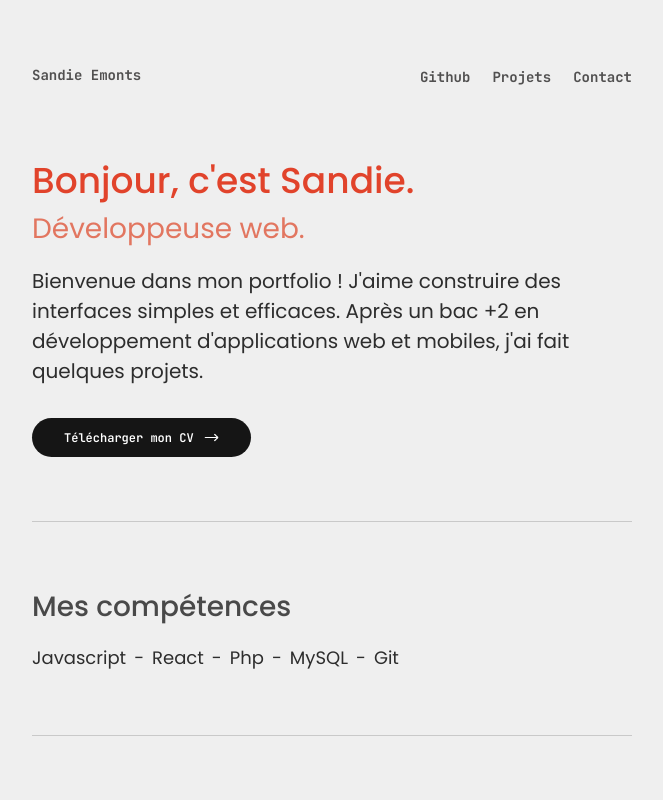
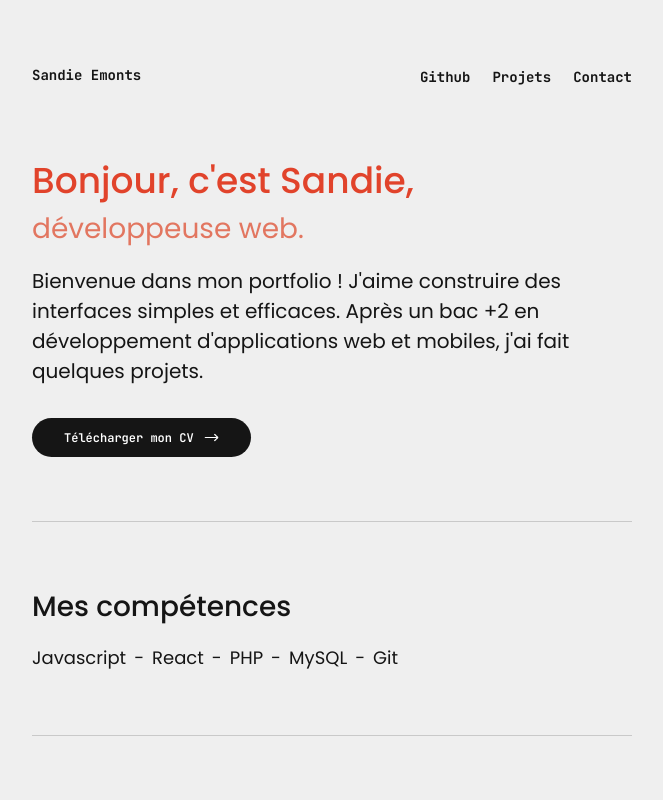
Before and after one commit to sandie75/Portfolio-Mini, a React (Vite) app: page / in a window 1280 px wide. Shown: the top 800 px of the page, without its empty margins (308-971 px from the left). Built offline with nearby package versions, Linux system fonts and the light colour scheme; a web font is replaced by a local one.

Commit message:
cv a jour

```diff
--- a/src/App.css
+++ b/src/App.css
@@ -23,7 +23,7 @@ ul{
 .app{
   background-color: #efefef;
   font-family: 'Poppins';
-  color: #2d2d2d;
+  color: #151515;
 }
 .page{
   max-width: 600px;
--- a/src/components/about/About.jsx
+++ b/src/components/about/About.jsx
@@ -2,8 +2,8 @@ import './about.css';
 
 const About = () => {
     return <section className ="about">
-        <h1>Bonjour, c'est Sandie.</h1>
-         <h2>Développeuse web.</h2>
+        <h1>Bonjour, c'est Sandie,</h1>
+         <h2>développeuse web.</h2>
          <p className="intro">Bienvenue dans mon portfolio&nbsp;! J'aime construire des interfaces simples et efficaces. Après un bac +2 en développement d'applications web et mobiles, j'ai fait quelques projets.</p>
 
         <a href="/cv.pdf" download="CV_Sandie_Emonts" className="cv-download-link">
--- a/src/components/about/about.css
+++ b/src/components/about/about.css
@@ -18,7 +18,7 @@ h1{
 }
 .intro{
     font-size: 20px;
-    /*color: #494949;*/
+    color: #151515;
     margin: 0;
 }
 .about a{
--- a/src/components/contact/contact.css
+++ b/src/components/contact/contact.css
@@ -8,7 +8,7 @@
     margin-bottom: 16px;
     font-weight: 500;
     font-size: 28px;
-    color: #494949;
+    color: #151515;
 }
 .textContainer{
     display: flex;
--- a/src/components/navbar/navbar.css
+++ b/src/components/navbar/navbar.css
@@ -1,5 +1,5 @@
 .name{
-    color: #515050;
+    color: #151515;
     font-size: 14px;
     font-family: 'JetBrains Mono';
     font-weight: bold;
@@ -11,10 +11,16 @@
     gap: 22px;
 }
 .links a{
-    color: #515050;
+    color: #151515;
     font-size: 14px;
     font-family: 'JetBrains Mono';
     font-weight: bold;
+    transition: transform 0.3s ease;
+    display: inline-block;
+}
+.links a:hover{
+    color: #5b5a5a;
+    transform: translateY(1px);
 }
 
 .navbar{
--- a/src/components/projects/Projects.jsx
+++ b/src/components/projects/Projects.jsx
@@ -12,7 +12,7 @@ const Projects = () => {
 
                 <div className="project-img">
 
-                    <a href="#" target="_blank" rel="noopener noreferrer">
+                    <a href="https://sandieemonts.sites.3wa.io/Concerts/index.php" target="_blank" rel="noopener noreferrer">
 
                         <picture>
                             <source srcSet="/images/concert-square.png" media="(max-width: 768px)"/>
@@ -51,7 +51,7 @@ const Projects = () => {
             <div className="project">
                 <div className="project-img">
 
-                    <a href="#" target="_blank" rel="noopener noreferrer">
+                    <a href="https://sandie75.github.io/Quiz-Got/" target="_blank" rel="noopener noreferrer">
 
                         <picture>
                             <source srcSet="/images/quiz-square.png" media="(max-width: 768px)"/>
@@ -88,7 +88,7 @@ const Projects = () => {
 
                 <div className="project-img">
 
-                    <a href="#" target="_blank" rel="noopener noreferrer">
+                    <a href="https://sandie75.github.io/Mastermind/" target="_blank" rel="noopener noreferrer">
 
                         <picture>
                             <source srcSet="/images/mastermind-square.png" media="(max-width: 768px)"/>
--- a/src/components/projects/projects.css
+++ b/src/components/projects/projects.css
@@ -8,7 +8,7 @@
     font-weight: 500;
     margin-top: 0;
     margin-bottom: 16px;
-    color: #494949;
+    color: #151515;
 }
 .projects h3{
     color: #151515;
--- a/src/components/skills/Skills.jsx
+++ b/src/components/skills/Skills.jsx
@@ -6,7 +6,7 @@ const Skills = () => {
          <ul>
             <li>Javascript</li>
             <li>React</li>
-            <li>Php</li>
+            <li>PHP</li>
             <li>MySQL</li>
             <li>Git</li>
          </ul>
--- a/src/components/skills/skills.css
+++ b/src/components/skills/skills.css
@@ -9,7 +9,7 @@
     margin-top: 0;
     padding-top: 0;
     margin-bottom: 16px;
-    color:#494949;
+    color:#151515;
 }
 .skills ul{
     display: flex;
```
Also changed, not shown: 1 other file (tests, documents, lock files or other folders).
